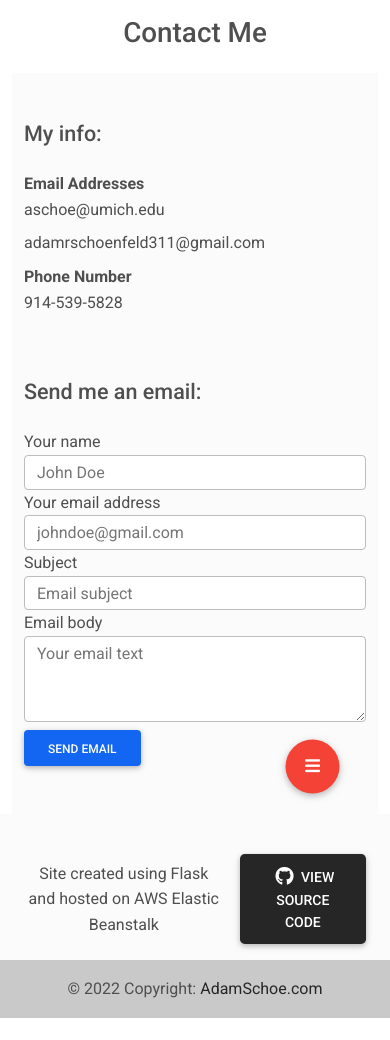
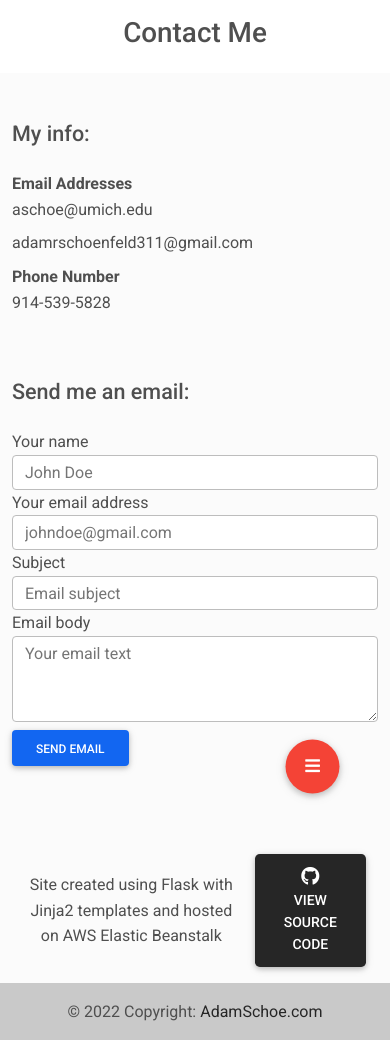
Before and after one commit to ASchoe311/adamschoe.com, a Flask app: page /contact in a window 390 px wide. Before the commit the page ends 1018 px from the top, so only its background shows below. Run offline with Flask 2, Linux system fonts and the light colour scheme; parts of the project's set-up code (start-up, migrations or seed data) failed here and were passed over; some libraries are stand-ins or nearby versions.

Commit message:
Made it a little more responsive

```diff
--- a/templates/base.html
+++ b/templates/base.html
@@ -67,9 +67,9 @@
         </nav>
     </header>
     {% endblock %}
-    <div class="container-fluid">
+    <!-- <div class="container-fluid"> -->
     {% block body %}{% endblock %}
-    </div>
+    <!-- </div> -->
     {% block FabMenu %}
     <div class="fixed-action-btn d-md-none" id="fixed1">
         <a class="btn btn-floating btn-primary btn-lg" style="background-color: #f44336;">
@@ -110,7 +110,7 @@
             <!-- Section: CTA -->
             <section class="">
               <p class="d-flex justify-content-center align-items-center">
-                <span class="me-3">Site created using Flask and hosted on AWS Elastic Beanstalk</span>
+                <span class="me-3">Site created using Flask with Jinja2 templates and hosted on AWS Elastic Beanstalk</span>
                 <a class="btn btn-dark btn-lg" href="https://github.com/ASchoe311/adamschoe.com" target="_blank">
                     <i class="fab fa-github fa-lg px-1"></i>
                     View Source Code
--- a/templates/index.html
+++ b/templates/index.html
@@ -7,7 +7,7 @@
 {{ super() }}
 {% endblock %}
 {% block body %}
-    <div class="container col-xxl-8 px-4 py-5">
+    <div class="container col-xxl-8 px-4 py-md-5 py-sm-2">
         <div class="row flex-lg-row align-items-center g-5 py-5">
           <div class="col-10 col-sm-8 col-lg-6">
             <img src="{{url_for('show_image', image='me.png')}}" class="d-block mx-lg-auto img-fluid" alt="A photo of Adam Schoenfeld" width="700" height="500" loading="lazy">
@@ -30,7 +30,7 @@
             <h1 id="ProjectsHeader">Projects</h1>
         </div>
         <div class="card-body bg-light">
-            <div id="ProjectCards" class="container">
+            <div id="ProjectCards" class="container-fluid">
                 <div class="row row-cols-1 row-cols-md-2 row-cols-lg-3 g-4">
                     {% for project in projects %}
                     <div class="col py-2">
```
Also changed, not shown: 1 other file.
